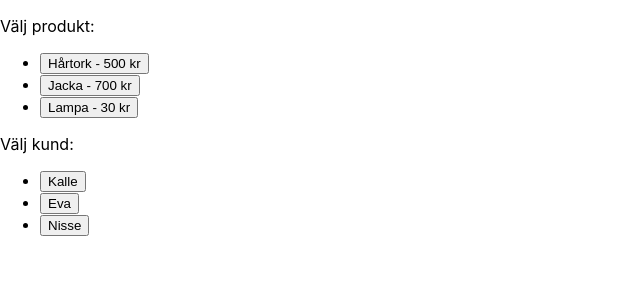
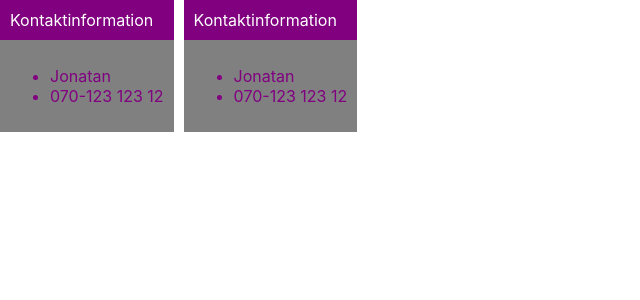
Before and after one commit to JohanCodeForFun/react-ts-demo231204, a React (Create React App) app: page / in a window 1280 px wide. Shown: the top 300 px of the page, without its empty margins (0-640 px from the left). Built offline with nearby package versions, Linux system fonts and the light colour scheme.

Commit message:
add subcomponents

```diff
--- a/src/App.tsx
+++ b/src/App.tsx
@@ -4,83 +4,29 @@ import { Product } from './client/types';
 import { ProductList } from './ProductList';
 import { Title } from './Title';
 import { ListSelect } from './ListSelect';
+import Card from './Card';
 
 const App = () => {
-
-  // const [ products, setProducts ] = useState<Product[]>([]);
-  // const [ isLoading, setIsLoading ] = useState(false);
-
-  // useEffect(() => {
-
-  //   const loadProducts = async () => {
-  //     setIsLoading(true);
-  //     const data = await getAllProducts();
-  //     setIsLoading(false);
-  //     setProducts(data);
-  //   }
-  //   loadProducts();
-
-  // }, [])
-
-  // const onButtonClick = (event: any) => {
-
-  //   console.log('Duklickade på knappen!');
-  // }
-
-  type Customer = {
-    id: number,
-    name: string
-  }
-
-  const customers: Customer[] = [
-    {
-      id: 1,
-      name: "Kalle"
-    },
-    {
-      id: 2,
-      name: "Eva"
-    },
-    {
-      id: 3,
-      name: "Nisse"
-    }
-  ]
-
-  const products: Product[] = [
-    {
-      id: 2,
-      title: "Hårtork",
-      price: 500
-    },
-    {
-      id: 3,
-      title: "Jacka",
-      price: 700
-    },
-    {
-      id: 4,
-      title: "Lampa",
-      price: 30
-    }
-  ]
-
-  return (
-    <>
-      <p>Välj produkt:</p>
-      <ListSelect
-        items={products}
-        onClickItem={(item) => console.log('Du klickade på', item)}
-        renderButtonText={(item) => `${item.title} - ${item.price} kr`}
-        />
-      <p>Välj kund:</p>
-      <ListSelect
-        items={customers}
-        onClickItem={(item) => console.log('Du valde en kund:', item)}
-        renderButtonText={(item) => item.name}
-        />
-    </>
-  )
+  return <div style={{ display: "flex", flexDirection: "row", gap: "10px" }}>
+    <Card>
+      <Card.Header>Kontaktinformation</Card.Header>
+      <Card.Body>
+        <ul>
+          <li>Jonatan</li>
+          <li>070-123 123 12</li>
+        </ul>
+      </Card.Body>
+    </Card>
+    <Card>
+      <Card.Header>Kontaktinformation</Card.Header>
+      <Card.Body>
+        <ul>
+          <li>Jonatan</li>
+          <li>070-123 123 12</li>
+        </ul>
+      </Card.Body>
+    </Card>
+  </div>
 }
 
 export default App;
--- /dev/null
+++ b/src/Card.tsx
@@ -0,0 +1,45 @@
+
+type CardProps = {
+    children: React.ReactNode
+}
+const Card = ({ children }: CardProps) => {
+
+    const cardStyle = {
+        background: "purple",
+        color: "white",
+    }
+
+    return <div style={cardStyle}>
+        {children}
+    </div>
+}
+
+type HeaderProps = {
+    children: React.ReactNode
+}
+const Header = ({ children }: HeaderProps) => {
+
+    const headerStyle = {
+        padding: "10px"
+    }
+
+    return <div style={headerStyle}>{children}</div>
+}
+Card.Header = Header;
+
+
+type BodyProps = {
+    children: React.ReactNode
+}
+const Body = ({ children }: BodyProps) => {
+
+    const bodyStyle = {
+        background: "gray",
+        color: "purple",
+        padding: "10px"
+    }
+    return <div style={bodyStyle}>{children}</div>
+}
+Card.Body = Body;
+
+export default Card;
```
Also changed, not shown: src/ListSelectDemo.tsx (added, +60 -0 lines).
